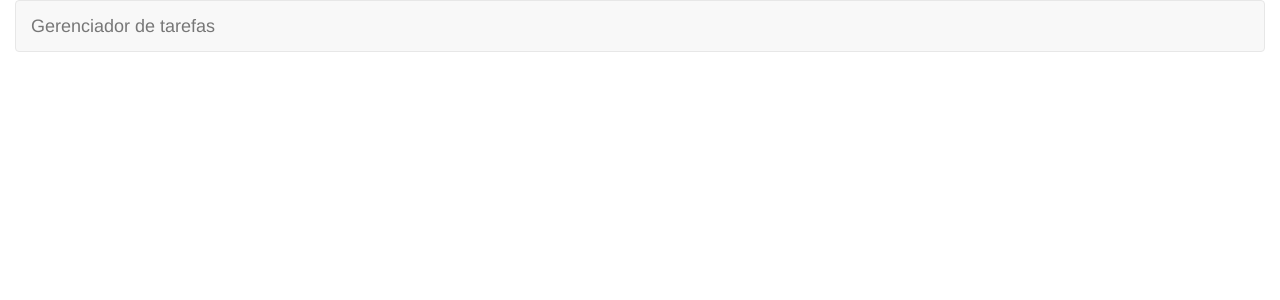
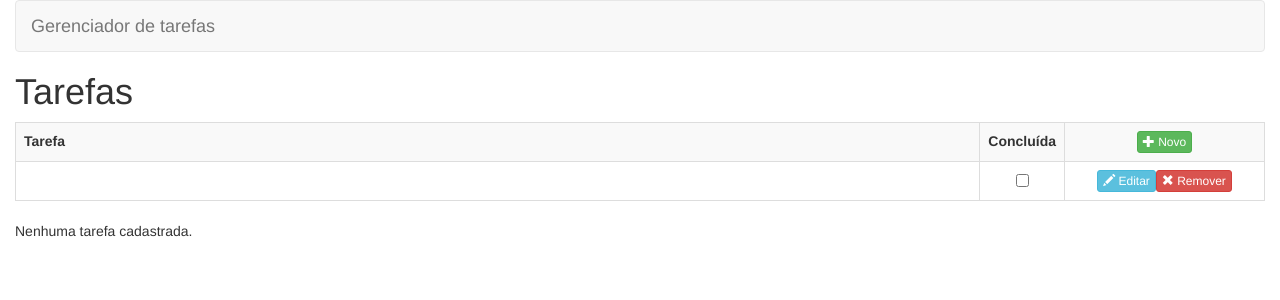
Before and after one commit to artodeschini/AngularGerenciadorTarefas, an Angular app: page /tarefas/listar in a window 1280 px wide. Before the commit this address led to /. Shown: the top 300 px of the page. Built offline with nearby package versions, Linux system fonts and the light colour scheme.

Commit message:
adicionando html de listagem de tarefas

```diff
--- a/src/app/app-routing.module.ts
+++ b/src/app/app-routing.module.ts
@@ -1,7 +1,16 @@
 import { NgModule } from '@angular/core';
 import { RouterModule, Routes } from '@angular/router';
 
-const routes: Routes = [];
+import { TarefaRoutes } from './tarefas';
+
+const routes: Routes = [
+  {
+    path: '',
+    redirectTo: '/tarefas/listar',
+    pathMatch: 'full'
+  },
+  ...TarefaRoutes
+];
 
 @NgModule({
   imports: [RouterModule.forRoot(routes)],
--- a/src/app/tarefas/index.ts
+++ b/src/app/tarefas/index.ts
@@ -1,2 +1,4 @@
 export * from './tarefas.module';
 export * from './shared';
+export * from './listar-tarefas'
+export * from './tarefas-routing.module';
--- /dev/null
+++ b/src/app/tarefas/listar-tarefas/index.ts
@@ -0,0 +1 @@
+export * from './listar-tarefas.component';
--- /dev/null
+++ b/src/app/tarefas/listar-tarefas/listar-tarefas.component.html
@@ -0,0 +1,42 @@
+<h1>Tarefas</h1>
+
+<table class="table table-striped table-bordered table-hover">
+  <tbody>
+    <tr>
+    	<th>Tarefa</th>
+      <th>Concluída</th>
+    	<th class="text-center">
+        <a
+           class="btn btn-xs btn-success">
+           <span class="glyphicon glyphicon-plus"
+             aria-hidden="true"></span> Novo
+        </a>
+    </th>
+    </tr>
+    <tr>
+      <td>
+
+      </td>
+      <td style="width: 70px" class="text-center">
+        <input
+          type="checkbox">
+      </td>
+      <td class="text-center" style="width: 200px">
+        <a
+          title="Editar" alt="Editar"
+          class="btn btn-xs btn-info">
+          <span class="glyphicon glyphicon-pencil"
+            aria-hidden="true"></span> Editar
+        </a>
+        <a href="#" title="Remover" alt="Remover"
+
+          class="btn btn-xs btn-danger">
+          <span class="glyphicon glyphicon-remove"
+            aria-hidden="true"></span> Remover
+        </a>
+      </td>
+    </tr>
+  </tbody>
+</table>
+
+<p>Nenhuma tarefa cadastrada.</p>
--- a/src/app/tarefas/shared/tarefa.model.ts
+++ b/src/app/tarefas/shared/tarefa.model.ts
@@ -1,6 +1,6 @@
 export class Tarefa {
 
-    // defino minha classe e seu atributos o ? diz que sao opcionais
+    // defino minha classe e seu atributos o '?' diz que sao opcionais
     constructor(
         public id?: number,
         public nome?: string,
--- a/src/app/tarefas/shared/tarefa.service.ts
+++ b/src/app/tarefas/shared/tarefa.service.ts
@@ -1,4 +1,5 @@
 import { Injectable } from '@angular/core';
+import { Tarefa } from './tarefa.model';
 
 @Injectable({
   providedIn: 'root'
@@ -6,4 +7,49 @@ import { Injectable } from '@angular/core';
 export class TarefaService {
 
   constructor() { }
+
+  listarTodos(): Tarefa[] {
+    const tarefas = localStorage['taregas'];
+    return tarefas ? JSON.parse(tarefas) : [];
+  }
+
+  cadastrar(tarefa: Tarefa): void {
+    const tarefas = this.listarTodos();
+    tarefa.id = new Date().getTime();
+    tarefas.push(tarefa);
+    localStorage['taregas'] = JSON.stringify(tarefas);
+  }
+
+  buscarPorId(id: number): Tarefa {
+    const tarefas = this.listarTodos();
+    return tarefas.find(Tarefa => Tarefa.id === id);
+  }
+
+  atualizar(tarefa: Tarefa): void {
+    const tarefas = this.listarTodos();
+    tarefas.forEach((obj, index, objs) => {
+      if (tarefa.id === obj.id) {
+        objs[index] = tarefa;
+      }
+    });
+
+    localStorage['taregas'] = JSON.stringify(tarefas);
+  }
+
+  remover(id: number): void {
+    let tarefas = this.listarTodos();
+    tarefas = tarefas.filter(t => t.id !== id);
+    localStorage['taregas'] = JSON.stringify(tarefas);
+  }
+
+  atualizarStatus(id: number): void {
+    const tarefas = this.listarTodos();
+    tarefas.forEach((obj, index, objs) => {
+      if (id === obj.id) {
+        objs[index].concluida = !obj.concluida; // inverte o status
+      }
+    });
+
+    localStorage['taregas'] = JSON.stringify(tarefas);
+  }
 }
--- /dev/null
+++ b/src/app/tarefas/tarefas-routing.module.ts
@@ -0,0 +1,14 @@
+import { Routes } from "@angular/router";
+
+import { ListarTarefasComponent } from "./listar-tarefas";
+
+export const TarefaRoutes: Routes = [
+    {
+        path: 'tarefas',
+        redirectTo: 'tarefas/listar'
+    },
+    {
+        path: 'tarefas/listar',
+        component: ListarTarefasComponent
+    },
+];
--- a/src/app/tarefas/tarefas.module.ts
+++ b/src/app/tarefas/tarefas.module.ts
@@ -3,9 +3,12 @@ import { CommonModule } from '@angular/common';
 
 import { TarefaService } from './shared';
 import { Tarefa } from './shared';
+import { ListarTarefasComponent } from './listar-tarefas/listar-tarefas.component';
 
 @NgModule({
-  declarations: [],
+  declarations: [
+    ListarTarefasComponent
+  ],
   imports: [
     CommonModule
   ],
```
Also changed, not shown: src/app/tarefas/listar-tarefas/listar-tarefas.component.ts (added, +10 -0 lines), src/app/tarefas/listar-tarefas/listar-tarefas.component.css (added), 2 other files (tests, documents, lock files or other folders).
